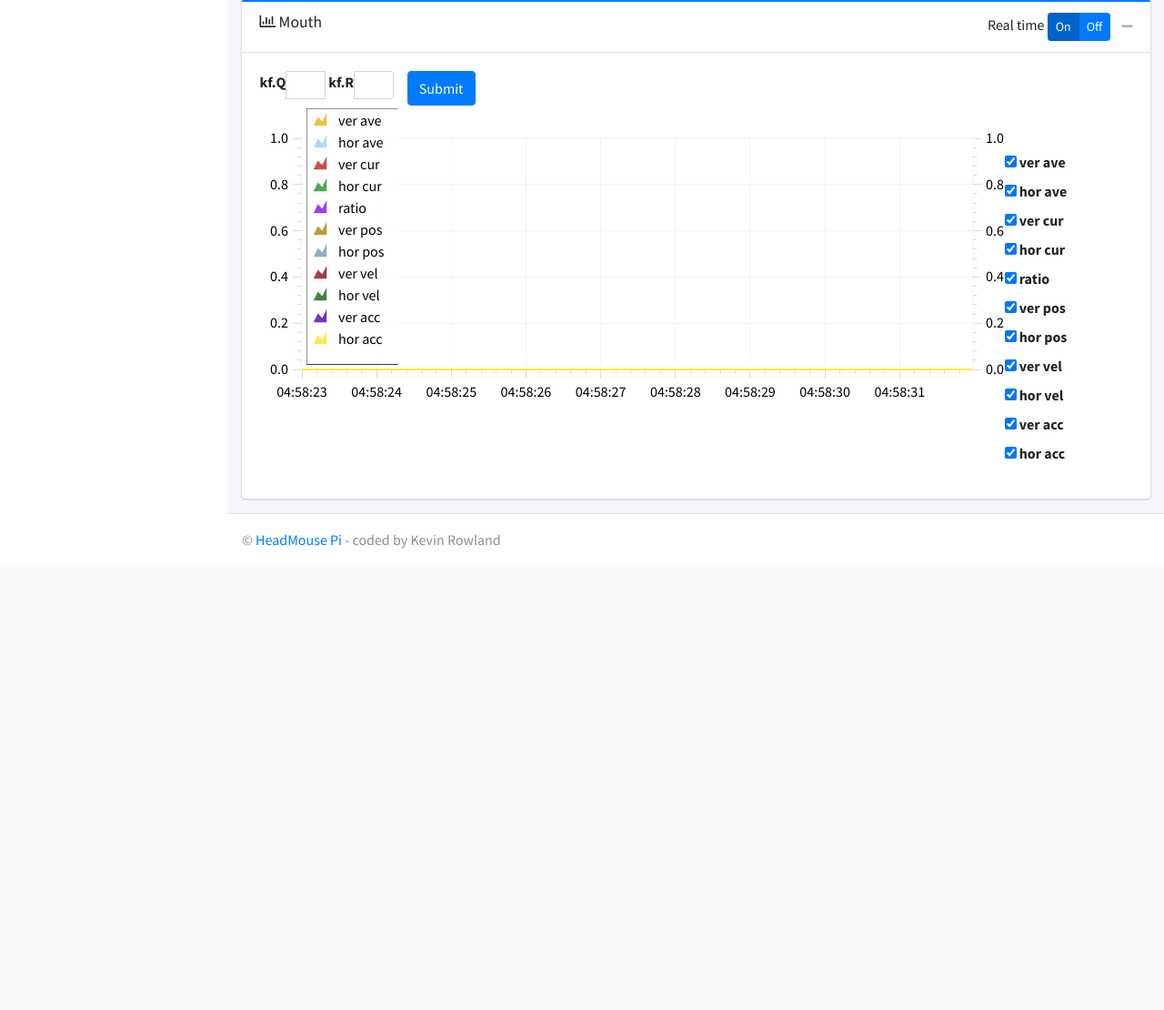
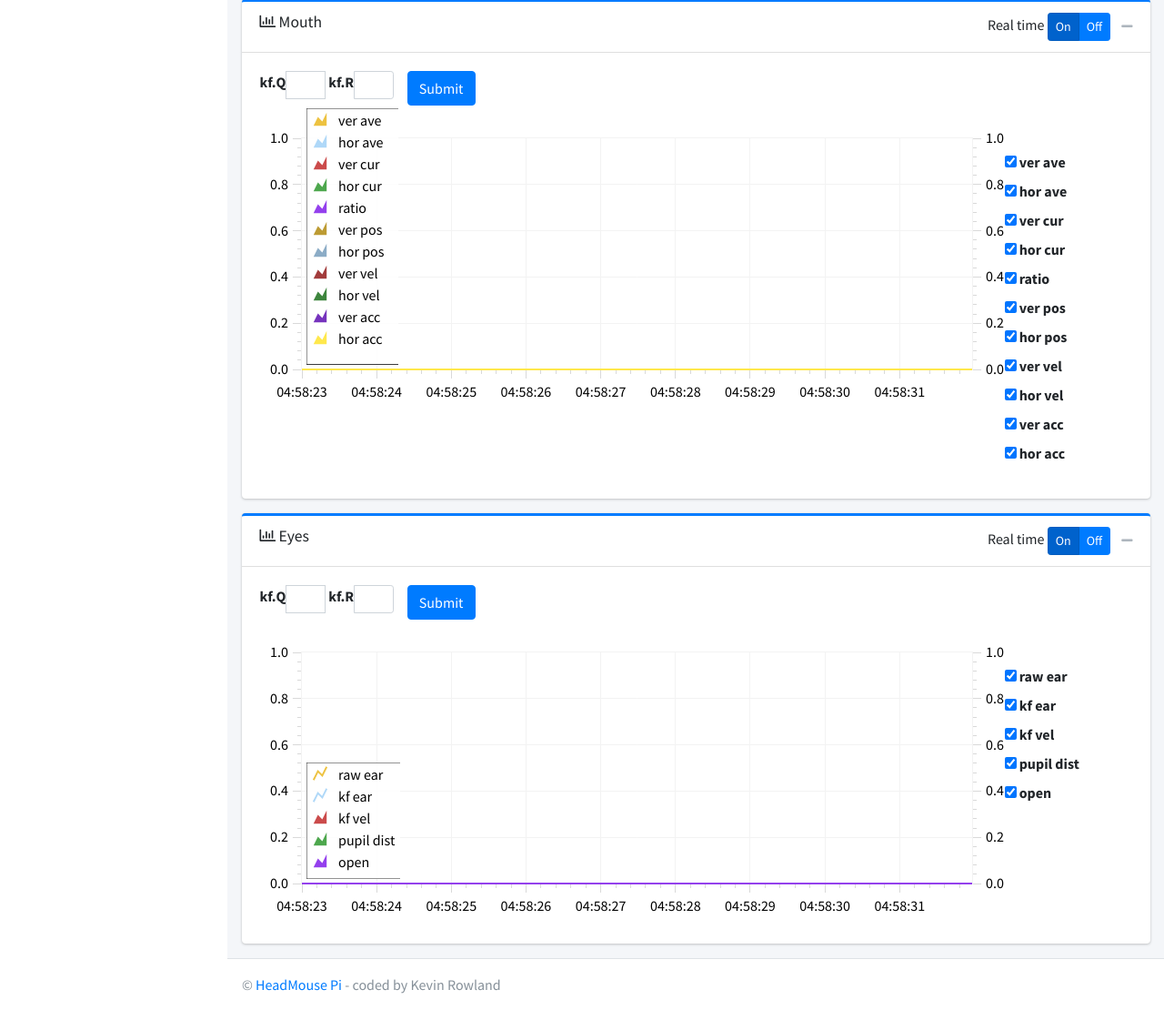
Before and after one commit to doudulac/HeadMouse-Pi, a Flask app: template webapp/home/templates/debug-data-graph.html in a window 1280 px wide. Shown: the part 1165-2275 px from the top of the page at 91% size. Before the commit the page ends 1768 px from the top, so only its background shows below. Run offline with Flask 2, Linux system fonts and the light colour scheme; the template is opened without the code that fills it, so the values that code supplies are empty; parts of the project's set-up code (start-up, migrations or seed data) failed here and were passed over; some libraries are stand-ins or nearby versions.

Commit message:
add eyes debug data chart

```diff
--- a/webapp/base/routes.py
+++ b/webapp/base/routes.py
@@ -50,7 +50,9 @@
                            nskfQ=face.nose.kf.kfQ,
                            nskfR=face.nose.kf.kfR,
                            mokfQ=face.mouth.kf.kfQ,
-                           mokfR=face.mouth.kf.kfR)
+                           mokfR=face.mouth.kf.kfR,
+                           eykfQ=face.eyes.kf.kfQ,
+                           eykfR=face.eyes.kf.kfR)
 
 
 @blueprint.route('/pause')
--- a/webapp/base/static/assets/js/pages/debug-data-graph.js
+++ b/webapp/base/static/assets/js/pages/debug-data-graph.js
@@ -44,6 +44,15 @@
         h_acc: [],
     };
     var realtime_mouth       = 'on'; //If == to on then fetch data every x seconds. else stop fetching
+
+    var eyes_buf = {
+        raw_ear: [],
+        kf_ear: [],
+        kf_vel: [],
+        pup_dist: [],
+        open: [],
+    };
+    var realtime_eyes       = 'on'; //If == to on then fetch data every x seconds. else stop fetching
 
     var brow_dataset = {
         "average height": {
@@ -208,9 +217,40 @@
         },
     };
 
+    var eyes_dataset = {
+        "raw ear": {
+            xaxis: 1, yaxis: 1,
+            label: "raw ear",
+            lines: { fill: false },
+            data: eyes_buf.raw_ear,
+        },
+        "kf ear": {
+            xaxis: 1, yaxis: 1,
+            label: "kf ear",
+            lines: { fill: false },
+            data: eyes_buf.kf_ear,
+        },
+        "kf vel": {
+            xaxis: 1, yaxis: 2,
+            label: "kf vel",
+            data: eyes_buf.kf_vel,
+        },
+        "pupil dist": {
+            xaxis: 1, yaxis: 1,
+            label: "pupil dist",
+            data: eyes_buf.pup_dist,
+        },
+        "open": {
+            xaxis: 1, yaxis: 1,
+            label: "open",
+            data: eyes_buf.open,
+        },
+    };
+
     var browSeriesContainer = $("#brow-series");
     var noseSeriesContainer = $("#nose-series");
     var mouthSeriesContainer = $("#mouth-series");
+    var eyesSeriesContainer = $("#eyes-series");
     var now = (new Date()).getTime();
     var i = 0;
     $.each(brow_dataset, function(key, val) {
@@ -238,6 +278,16 @@
         val.color = i;
         ++i;
         mouthSeriesContainer.append("<br/><input type='checkbox' name='" + key +
+            "' checked='checked' id='id" + key + "'></input>" +
+            "&nbsp;<label for='id" + key + "'>"
+            + val.label + "</label>");
+    });
+    i = 0;
+    $.each(eyes_dataset, function(key, val) {
+        initData(now, val.data);
+        val.color = i;
+        ++i;
+        eyesSeriesContainer.append("<br/><input type='checkbox' name='" + key +
             "' checked='checked' id='id" + key + "'></input>" +
             "&nbsp;<label for='id" + key + "'>"
             + val.label + "</label>");
@@ -330,6 +380,35 @@
         }],
     });
 
+    var eyes_plot = $.plot('#eyes-chart', getEyesData(),
+    {
+        legend: {
+            show: true,
+            position: "sw",
+        },
+        grid: {
+            borderColor: '#f3f3f3',
+            borderWidth: 1,
+            tickColor: '#f3f3f3',
+        },
+        series: {
+            color: '#3c8dbc',
+            lines: {
+                lineWidth: 2,
+                show: true,
+                fill: true,
+            },
+        },
+        yaxes: [{min: 0, max: 50,}, {position: "right"}],
+        xaxes: [{
+            mode: "time",
+            timeBase: "milliseconds",
+            timeformat: "%I:%M:%S",
+            timezone: "browser",
+            show: true,
+        }],
+    });
+
     function getBrowData() {
         var data = [];
         browSeriesContainer.find("input:checked").each(function () {
@@ -363,6 +442,17 @@
         return data;
     }
 
+    function getEyesData() {
+        var data = [];
+        eyesSeriesContainer.find("input:checked").each(function () {
+            var key = $(this).attr("name");
+            if (key && eyes_dataset[key]) {
+                data.push(eyes_dataset[key]);
+            }
+        });
+        return data;
+    }
+
     function update_brow() {
         brow_plot.setData(getBrowData());
         brow_plot.setupGrid(true);
@@ -390,6 +480,16 @@
 
         if (realtime_mouth === 'on') {
           setTimeout(update_mouth, updateInterval);
+        }
+    }
+
+    function update_eyes() {
+        eyes_plot.setData(getEyesData());
+        eyes_plot.setupGrid(true);
+        eyes_plot.draw();
+
+        if (realtime_eyes === 'on') {
+          setTimeout(update_eyes, updateInterval);
         }
     }
 
@@ -448,6 +548,22 @@
         }
         update_mouth();
     });
+    $('#realtime-eyes .btn').click(function () {
+        $(this).addClass('active').siblings().removeClass('active');
+        if ($(this).data('toggle') === 'on') {
+            realtime_eyes = 'on';
+            var now = (new Date()).getTime();
+            $.each(eyes_dataset, function(key, val) {
+                initData(now, val.data);
+            });
+            socket.emit('toggle_debug_data', { eyes: true });
+        }
+        else {
+            realtime_eyes = 'off';
+            socket.emit('toggle_debug_data', { eyes: false });
+        }
+        update_eyes();
+    });
 
     $('#br-kf-btn').click(function () {
         socket.emit('kf_update', { brows: { Q: $('#br-kf-q').val(), R: $('#br-kf-r').val() } });
@@ -459,6 +575,10 @@
 
     $('#mo-kf-btn').click(function () {
         socket.emit('kf_update', { mouth: { Q: $('#mo-kf-q').val(), R: $('#mo-kf-r').val() } });
+    });
+
+    $('#ey-kf-btn').click(function () {
+        socket.emit('kf_update', { eyes: { Q: $('#ey-kf-q').val(), R: $('#ey-kf-r').val() } });
     });
 
     socket.on('brow_data', function(data) {
@@ -510,6 +630,15 @@
         });
     });
 
+    socket.on('eyes_data', function(data) {
+        var now = (new Date()).getTime();
+        var i = 0;
+        $.each(eyes_dataset, function(key, val) {
+            if (val.data.push([now, data[i]]) > maxbuf) { val.data.shift(); }
+            ++i;
+        });
+    });
+
     //INITIALIZE REALTIME DATA FETCHING
     if (realtime_brow === 'on') {
         $('#realtime-brow .btn').first().click();
@@ -526,5 +655,10 @@
     } else {
         $('#realtime-mouth .btn').last().click();
     }
+    if (realtime_eyes === 'on') {
+        $('#realtime-eyes .btn').first().click();
+    } else {
+        $('#realtime-eyes .btn').last().click();
+    }
 
 };
--- a/webapp/home/templates/debug-data-graph.html
+++ b/webapp/home/templates/debug-data-graph.html
@@ -218,6 +218,61 @@
           </div>
           <!-- /.row -->
 
+          <div class="row">
+            <div class="col-12">
+              <!-- interactive chart -->
+              <div class="card card-primary card-outline">
+                <div class="card-header">
+                  <h3 class="card-title">
+                    <i class="far fa-chart-bar"></i>
+                    Eyes
+                  </h3>
+
+                  <div class="card-tools">
+                    Real time
+                    <div class="btn-group" id="realtime-eyes" data-toggle="btn-toggle">
+                      <button type="button" class="btn btn-primary btn-sm" data-toggle="on">On</button>
+                      <button type="button" class="btn btn-primary btn-sm" data-toggle="off">Off</button>
+                    </div>
+                    <button type="button" class="btn btn-tool" data-card-widget="collapse">
+                        <i class="fas fa-minus"></i></button>
+                  </div>
+                  <div class="card-tools">
+                </div>
+                </div>
+                <div class="card-body">
+                  <div class="form-group">
+                    <div class="row">
+                      <div class="col-sm-2">
+                        <div class="input-group input-group-sm">
+                          <label for="ey-kf-q">kf.Q</label>
+                          <input type="text" class="form-control" id="ey-kf-q" value="{{ eykfQ }}">
+                          &nbsp;
+                          <label for="ey-kf-r">kf.R</label>
+                          <input type="text" class="form-control" id="ey-kf-r" value="{{ eykfR }}">
+                        </div>
+                      </div>
+                      <div class="col-sm-2">
+                        <div class="input-group input-group-sm">
+                          <button type="submit" class="btn btn-primary" id="ey-kf-btn">Submit</button>
+                        </div>
+                      </div>
+                    </div>
+                  </div>
+                  <div class="chart-grid-container">
+                    <div id="eyes-chart" style="height: 300px;"></div>
+                    <div id="eyes-series"></div>
+                  </div>
+                </div>
+                <!-- /.card-body-->
+              </div>
+              <!-- /.card -->
+            </div>
+            <!-- /.col -->
+          </div>
+          <!-- /.row -->
+
+
         </div><!-- /.container-fluid -->
       </section>
 
```
Also changed, not shown: headmouse.py (+34 -19 lines).
